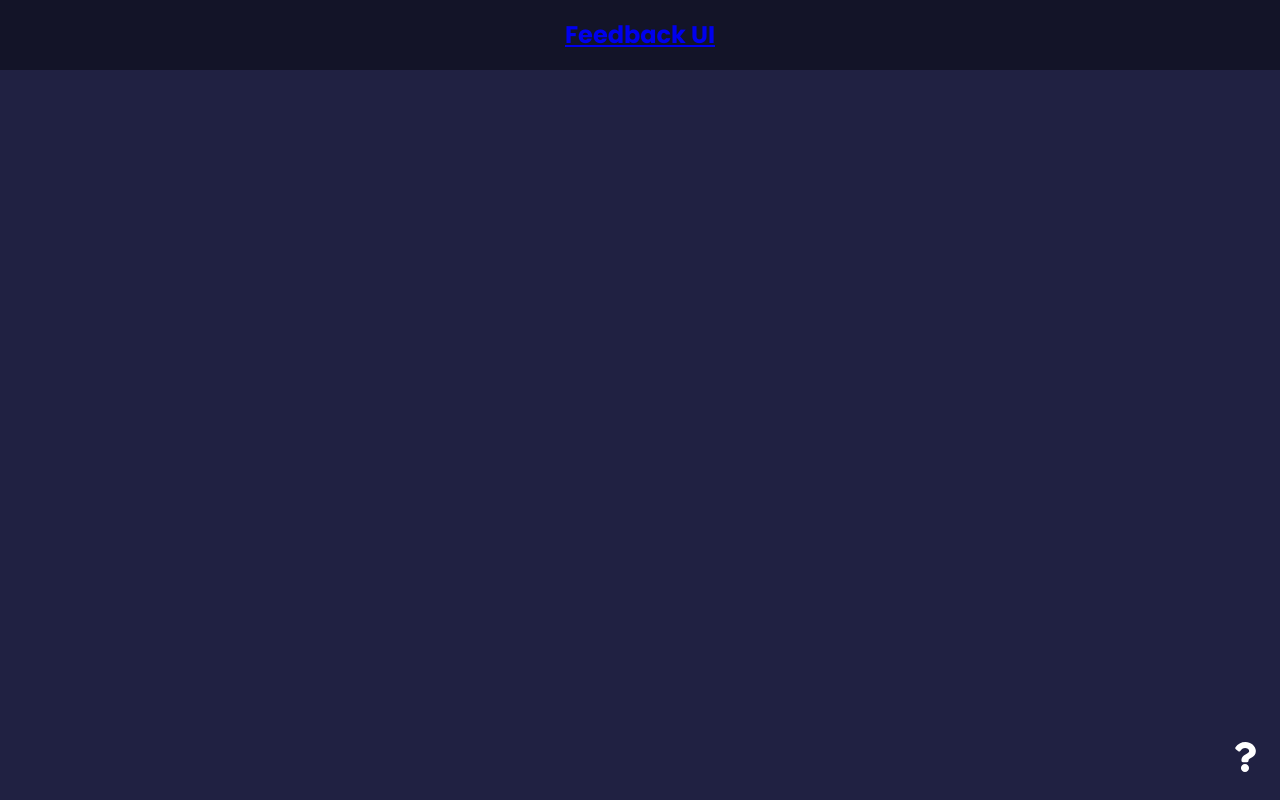
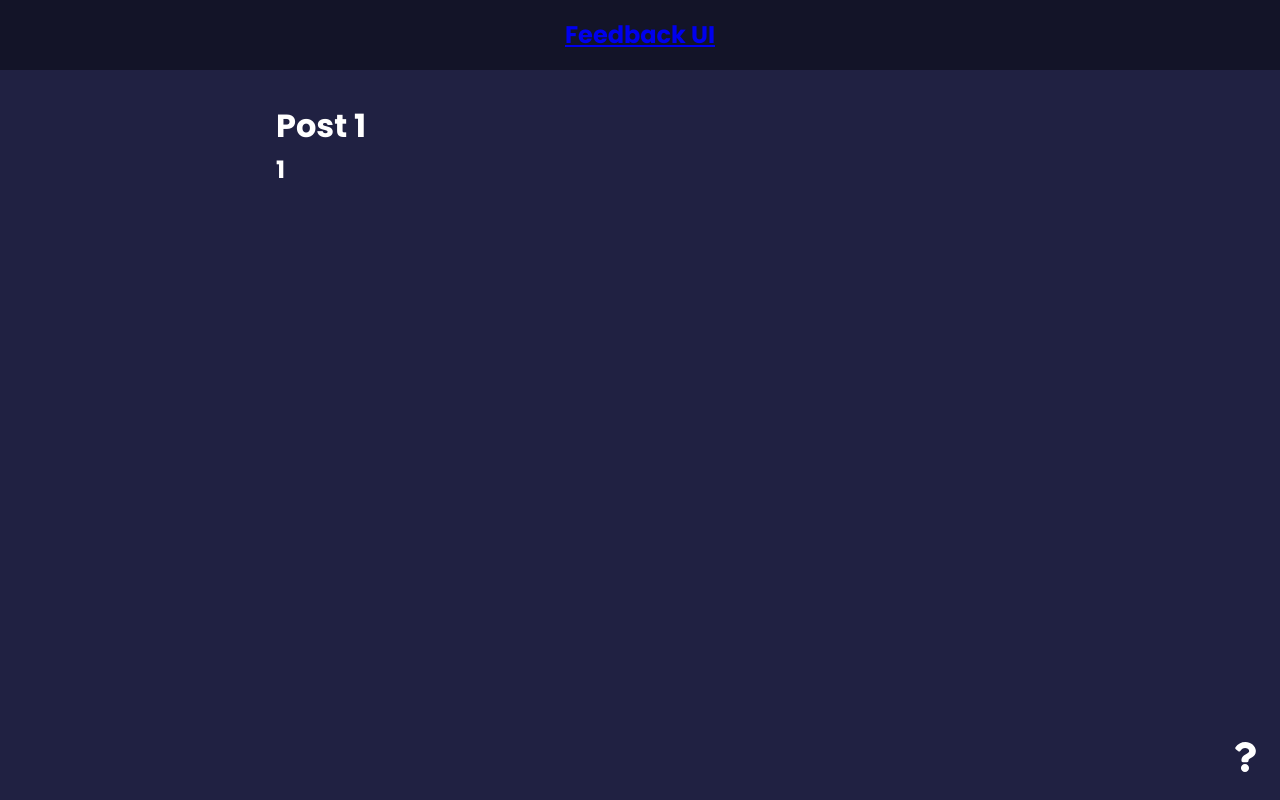
Before and after one commit to s-palmer/feedback-app, a React (Create React App) app: page /post/1/1 in a window 1280 px wide. Before the commit this address had no page. Built offline with nearby package versions, Linux system fonts and the light colour scheme.

Commit message:
Second param

```diff
--- a/src/App.js
+++ b/src/App.js
@@ -45,7 +45,7 @@
           ></Route>
 
           <Route path="/about" element={<AboutPage />} />
-          <Route path="/post/:id" element={<Post />} />
+          <Route path="/post/:id/:name" element={<Post />} />
         </Routes>
         <AboutIconLink />
       </div>
--- a/src/components/Post.jsx
+++ b/src/components/Post.jsx
@@ -7,6 +7,7 @@
   return (
     <div>
       <h1>Post {params.id}</h1>
+      <h2>{params.name}</h2>
     </div>
   )
 }
```
